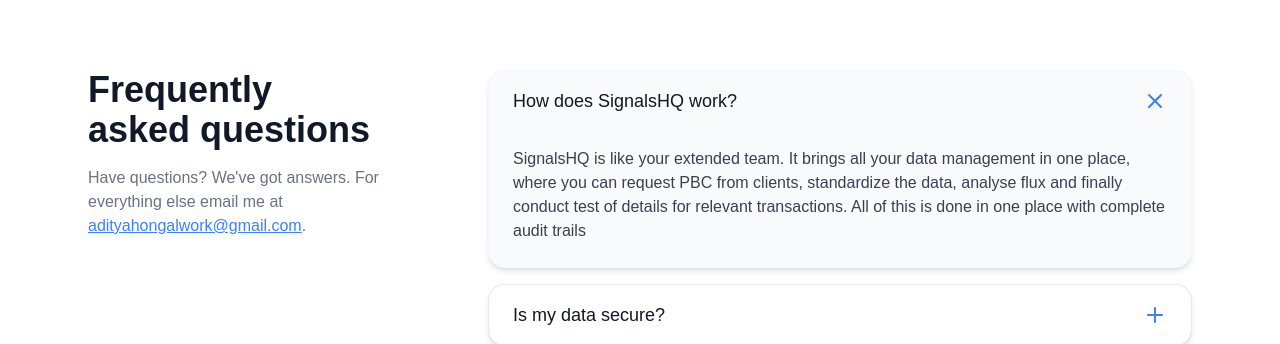
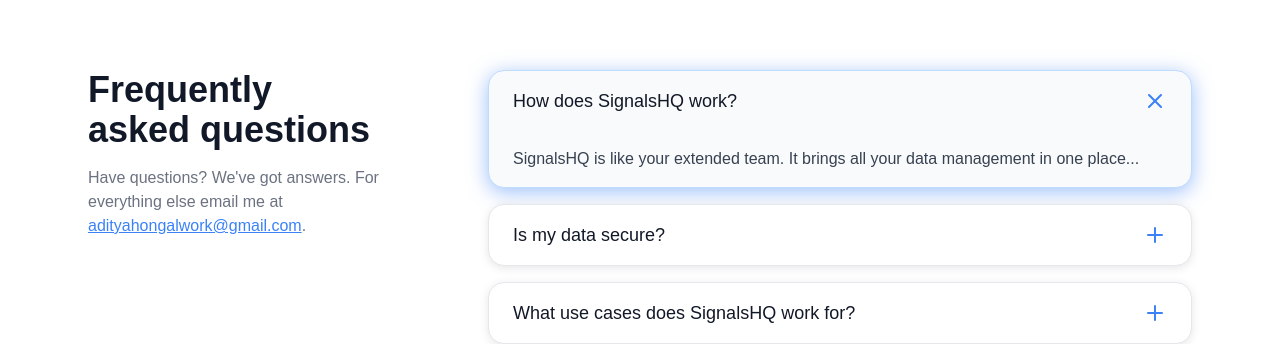
Before and after one commit to adityahongal/Ai-audit-website, a Next.js app: page / in a window 1280 px wide. Both pictures are taken after a click on the button "How does SignalsHQ work?". Shown: the part 4478-4822 px from the top of the page. Built offline with nearby package versions, Linux system fonts and the light colour scheme.

Commit message:
Added spin effect for svg in FAQ component

```diff
--- a/src/components/FAQ.jsx
+++ b/src/components/FAQ.jsx
@@ -1,14 +1,19 @@
 'use client';
 
-import React, { useState, useRef } from 'react';
+import React, { useState } from 'react';
+import { motion } from 'framer-motion';
 
 const FAQItem = ({ question, answer, isOpen, onClick }) => {
-  const contentRef = useRef(null);
-
   return (
-    <div
-      className={`rounded-2xl shadow-md border transition-all duration-500 ease-out ${
-        isOpen ? 'border-blue-50 bg-gray-50' : 'border-gray-200 bg-white'
+    <motion.div
+      initial={false}
+      animate={{
+        boxShadow: isOpen
+          ? '0 4px 20px rgba(59, 130, 246, 0.5)'
+          : '0 2px 10px rgba(0, 0, 0, 0.1)',
+      }}
+      className={`rounded-2xl border transition-all duration-500 ease-out ${
+        isOpen ? 'border-blue-200 bg-gray-50' : 'border-gray-200 bg-white'
       } mb-4`}
     >
       {/* Question Section */}
@@ -19,7 +24,10 @@
         aria-expanded={isOpen}
       >
         <h3 className="text-lg font-medium text-gray-900">{question}</h3>
-        <div className="transform transition-transform duration-500 ease-in-out">
+        <motion.div
+          animate={{ rotate: isOpen ? -90 : 0 }}
+          transition={{ type: 'spring', stiffness: 200, damping: 20 }}
+        >
           {isOpen ? (
             <svg
               xmlns="http://www.w3.org/2000/svg"
@@ -31,8 +39,7 @@
               strokeWidth="2"
               strokeLinecap="round"
               strokeLinejoin="round"
-              className="text-blue-500 transition-all duration-500"
-              style={{ transform: 'rotate(0deg)' }}
+              className="text-blue-500"
             >
               <line x1="18" y1="6" x2="6" y2="18"></line>
               <line x1="6" y1="6" x2="18" y2="18"></line>
@@ -48,31 +55,29 @@
               strokeWidth="2"
               strokeLinecap="round"
               strokeLinejoin="round"
-              className="text-blue-500 transition-all duration-500"
-              style={{ transform: 'rotate(0deg)' }}
+              className="text-blue-500"
             >
               <line x1="12" y1="5" x2="12" y2="19"></line>
               <line x1="5" y1="12" x2="19" y2="12"></line>
             </svg>
           )}
-        </div>
+        </motion.div>
       </div>
 
-      {/* Answer Section with height animation */}
-      <div
-        ref={contentRef}
-        className={`overflow-hidden transition-all duration-500 ease-in-out`}
-        style={{
-          maxHeight: isOpen ? `${contentRef.current?.scrollHeight || 1000}px` : '0px',
+      {/* Answer Section */}
+      <motion.div
+        initial={false}
+        animate={{
+          height: isOpen ? 'auto' : 0,
           opacity: isOpen ? 1 : 0,
-          marginBottom: isOpen ? '8px' : '0px'
         }}
+        className="overflow-hidden"
       >
         <div className="py-4 px-6 text-gray-700">
           {answer}
         </div>
-      </div>
-    </div>
+      </motion.div>
+    </motion.div>
   );
 };
 
@@ -90,19 +95,19 @@
   const faqData = [
     {
       question: "How does SignalsHQ work?",
-      answer: "SignalsHQ is like your extended team. It brings all your data management in one place, where you can request PBC from clients, standardize the data, analyse flux and finally conduct test of details for relevant transactions. All of this is done in one place with complete audit trails"
+      answer: "SignalsHQ is like your extended team. It brings all your data management in one place..."
     },
     {
       question: "Is my data secure?",
-      answer: "Yes, your data is fully encrypted and protected with industry-standard security measures. We implement end-to-end encryption, regular security audits, and strict access controls."
+      answer: "Yes, your data is fully encrypted and protected with industry-standard security measures."
     },
     {
       question: "What use cases does SignalsHQ work for?",
-      answer: "SignalsHQ works for various data management workflows including audit data collection, financial reporting, compliance processes, and any scenario where you need to collect, standardize, and analyze data from multiple sources."
+      answer: "SignalsHQ works for various data management workflows including audit data collection..."
     },
     {
       question: "How do I get started?",
-      answer: "Getting started is easy. Simply sign up for an account, set up your team, and begin adding your data sources. Our onboarding team will guide you through the process and provide any necessary training."
+      answer: "Getting started is easy. Simply sign up for an account, set up your team..."
     }
   ];
 
```
